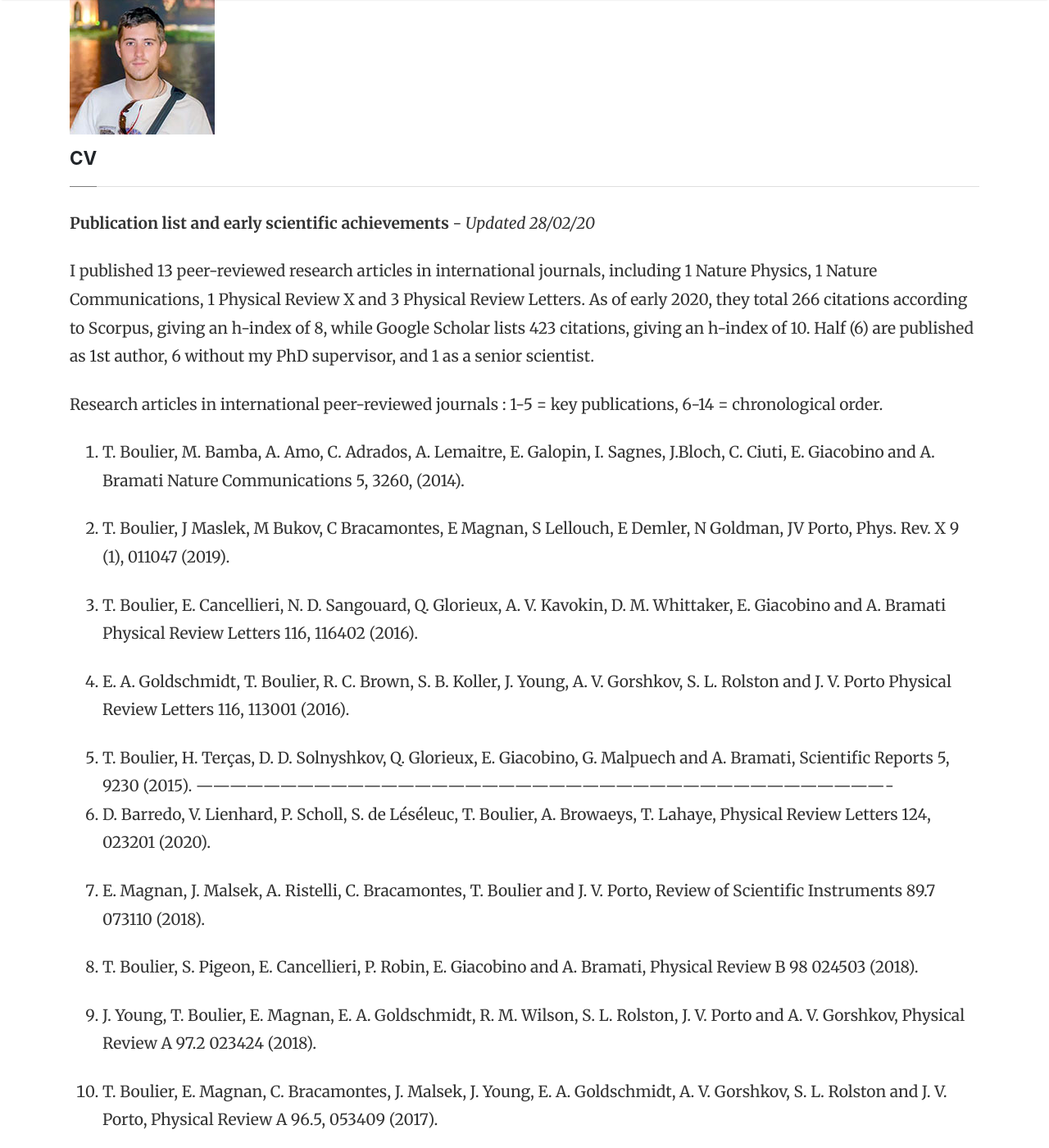
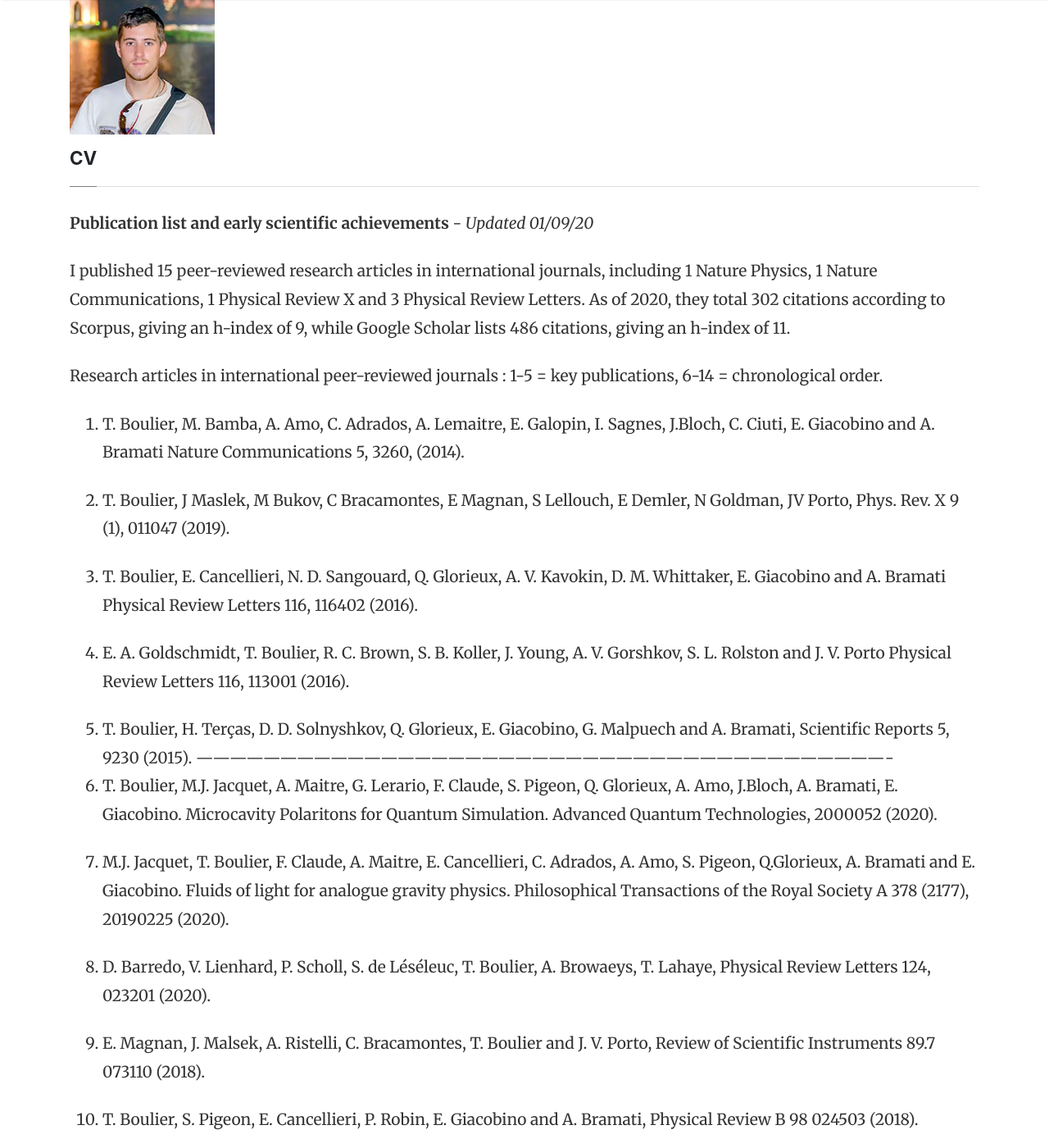
Before and after one commit to tboulier/tboulier.github.io, a Jekyll site: the page built from about.md, in a window 1280 px wide and 1400 px high, scrolled down 245 px. Shown: the whole window at 82% size. Built offline with Jekyll 4.4.1, drawn with Linux system fonts in a browser that asks for light colours; nearby versions of some CDN libraries; comment, search, counter and statistics services are not loaded; some of the changed text lies outside the part shown.

Commit message:
update 01/09/20

```diff
--- a/about.md
+++ b/about.md
@@ -4,9 +4,9 @@ title: CV
 comments: False
 ---
 
-**Publication list and early scientific achievements** - *Updated 28/02/20*
+**Publication list and early scientific achievements** - *Updated 01/09/20*
 
-I published 13 peer-reviewed research articles in international journals, including 1 Nature Physics, 1 Nature Communications, 1 Physical Review X and 3 Physical Review Letters. As of early 2020, they total 266 citations according to Scorpus, giving an h-index of 8, while Google Scholar lists 423 citations, giving an h-index of 10. Half (6) are published as 1st author, 6 without my PhD supervisor, and 1 as a senior scientist.
+I published 15 peer-reviewed research articles in international journals, including 1 Nature Physics, 1 Nature Communications, 1 Physical Review X and 3 Physical Review Letters. As of 2020, they total 302 citations according to Scorpus, giving an h-index of 9, while Google Scholar lists 486 citations, giving an h-index of 11.
 
 Research articles in international peer-reviewed journals :
 1-5 = key publications, 6-14 = chronological order.
@@ -26,47 +26,47 @@ Physical Review Letters 116, 113001 (2016).
 5.	T. Boulier, H. Terças, D. D. Solnyshkov, Q. Glorieux, E. Giacobino, G. Malpuech and A. Bramati,
 Scientific Reports 5, 9230 (2015).
 ----------------------------------------------------------------------------------------------------------------------------
-6.	D. Barredo, V. Lienhard, P. Scholl, S. de Léséleuc, T. Boulier, A. Browaeys, T. Lahaye,
+6.	T. Boulier, M.J. Jacquet, A. Maitre, G. Lerario, F. Claude, S. Pigeon, Q. Glorieux, A. Amo, J.Bloch, A. Bramati, E. Giacobino.
+Microcavity Polaritons for Quantum Simulation. Advanced Quantum Technologies, 2000052 (2020).
+
+7.  M.J. Jacquet, T. Boulier, F. Claude, A. Maitre, E. Cancellieri, C. Adrados, A. Amo, S. Pigeon, Q.Glorieux, A. Bramati and E. Giacobino.
+Fluids of light for analogue gravity physics. Philosophical Transactions of the Royal Society A 378 (2177), 20190225 (2020).
+
+8.  D. Barredo, V. Lienhard, P. Scholl, S. de Léséleuc, T. Boulier, A. Browaeys, T. Lahaye,
 Physical Review Letters 124, 023201 (2020).
 
-7.	E. Magnan, J. Malsek, A. Ristelli, C. Bracamontes, T. Boulier and J. V. Porto,
+9.	E. Magnan, J. Malsek, A. Ristelli, C. Bracamontes, T. Boulier and J. V. Porto,
 Review of Scientific Instruments 89.7 073110 (2018).
 
-8.	T. Boulier, S. Pigeon, E. Cancellieri, P. Robin, E. Giacobino and A. Bramati,
+10.	T. Boulier, S. Pigeon, E. Cancellieri, P. Robin, E. Giacobino and A. Bramati,
 Physical Review B 98 024503 (2018).
 
-9.	J. Young, T. Boulier, E. Magnan, E. A. Goldschmidt, R. M. Wilson, S. L. Rolston, J. V. Porto and A. V. Gorshkov,
+11.	J. Young, T. Boulier, E. Magnan, E. A. Goldschmidt, R. M. Wilson, S. L. Rolston, J. V. Porto and A. V. Gorshkov,
 Physical Review A 97.2 023424 (2018).
 
-10.	T. Boulier, E. Magnan, C. Bracamontes, J. Malsek, J. Young, E. A. Goldschmidt, A. V. Gorshkov, S. L. Rolston and J. V. Porto,
+12.	T. Boulier, E. Magnan, C. Bracamontes, J. Malsek, J. Young, E. A. Goldschmidt, A. V. Gorshkov, S. L. Rolston and J. V. Porto,
 Physical Review A 96.5, 053409 (2017).
 
-11.	E. Cancellieri, T. Boulier, R. Hivet, D. Ballarini, D. Sanvitto, M. H. Szymanska, C. Ciuti, E. Giacobino and A. Bramati,
+13.	E. Cancellieri, T. Boulier, R. Hivet, D. Ballarini, D. Sanvitto, M. H. Szymanska, C. Ciuti, E. Giacobino and A. Bramati,
 Physical Review B 90, 214518 (2014).
 
-12.	R. Hivet, E. Cancellieri, T. Boulier, D. Ballarini, D. Sanvitto, F. M. Marchetti, M. H. Szymanska, C. Ciuti, E. Giacobino and A. Bramati,
+14.	R. Hivet, E. Cancellieri, T. Boulier, D. Ballarini, D. Sanvitto, F. M. Marchetti, M. H. Szymanska, C. Ciuti, E. Giacobino and A. Bramati,
 Physical Review B 89, 134501 (2014).
 
-13.	R. Hivet, H. Flayac, D. D. Solnyshkov, D. Tanese, T. Boulier, D. Andreoli, E. Giacobino, J. Bloch and A. Bramati, G. Malpuech and A. Amo
+15.	R. Hivet, H. Flayac, D. D. Solnyshkov, D. Tanese, T. Boulier, D. Andreoli, E. Giacobino, J. Bloch and A. Bramati, G. Malpuech and A. Amo
 Nature Physics 8, 724–728, (2012).
-
-Pre-prints/Recently accepted:
-
-14.	M.J. Jacquet, F. Claude, A. Maitre, T. Boulier, E. Cancellieri, C. Adrados, A. Amo, S. Pigeon, Q. Glorieux, A. Bramati and E. Giacobino,
-arXiv preprint arXiv:2002.00043 (2020).
 
 General-audience publications (invited by editors)
 •	T. Boulier, E. Cancellieri, N. D. Sangouard, R. Hivet, Q. Glorieux, E. Giacobino and A. Bramati, Comptes Rendus de l’Académie des Sciences - Series IV - Physics-Astrophysics 17, 805-956 (2016).
 
 Fellowships, Grants and Awards
-•	Junior Research Chair, from Ecole Normale Supérieure, 2020 – 2022.
+•	Junior Research Chair, from Ecole Normale Supérieure, 2020 – ...
 •	Public Outreach Grant “Coup de Pouce”, from La Diagonale Paris-Saclay, 2019 – 2020.
 •	Post-doctoral Marie Curie (MSCA) Individual Fellowship, from the EU, Global USA-FR, 2016 – 2019.
 •	Research/Teaching fellowship from Ecole Doctorale 107, 2011 – 2014.
 
 Publications in international peer-reviewed conference proceedings
-1.	T. Boulier, J. Maslek, M. Bukov, C. Bracamontes, N. Goldman and J.V. Porto,
-Bulletin of the American Physical Society 2018.
+1.	T. Boulier, J. Maslek, M. Bukov, C. Bracamontes, N. Goldman and J.V. Porto, Bulletin of the American Physical Society 2018.
 
 2.	T. Boulier, R. Hivet, E. Cancellieri, Q. Glorieux, A. Bramati, and E. Giacobino, Optical Society of America (p. EC_3_1) (2015).
 
```
Also changed, not shown: _posts/2018-01-12-AstroPhotos.md (+9 -8 lines), _posts/2018-01-12-Post5.md (+25 -12 lines), _posts/2018-01-12-Post9.md (+0 -2 lines), assets/images/M51-HaRGB.jpg (added), assets/images/RydX.jpeg (added), 6 other files.
